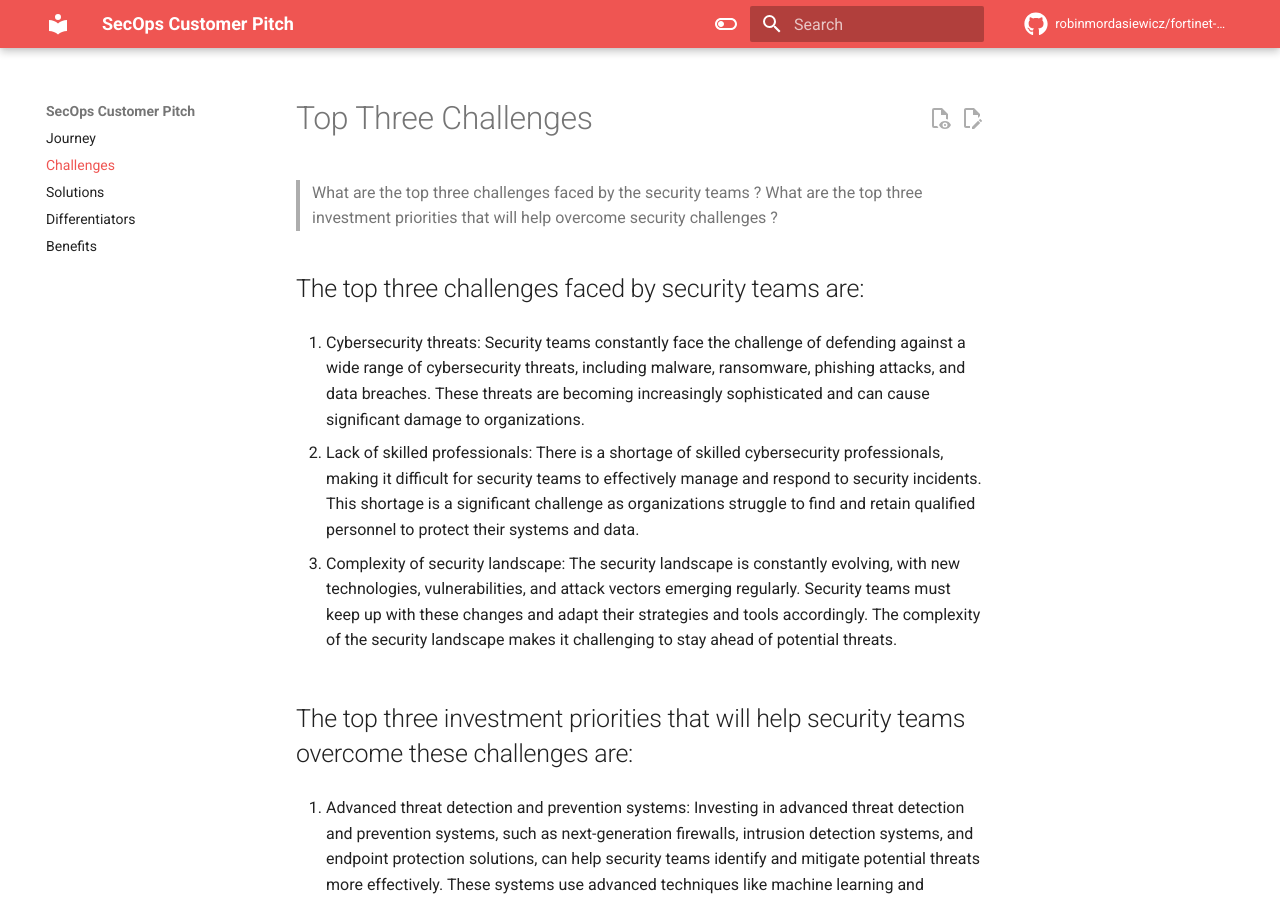
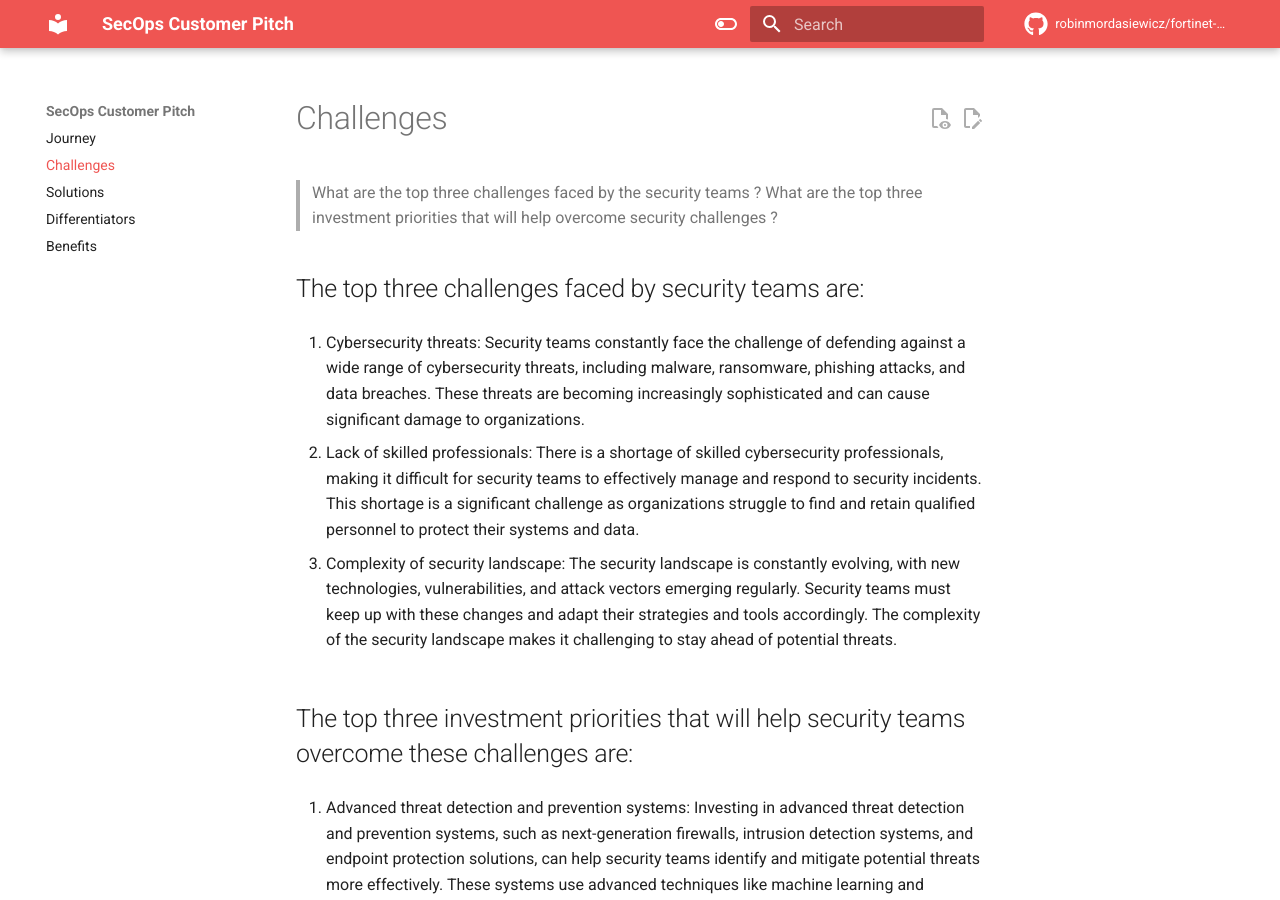
Before and after one commit to robinmordasiewicz/fortinet-secops-customer-simulation, an MkDocs documentation site: the page built from docs/challenges.md, in a window 1280 px wide and 900 px high. Built offline with MkDocs 1.6.1 and Material for MkDocs 9.7.7, drawn with Linux system fonts in a browser that asks for light colours; comment, search, counter and statistics services are not loaded; the version menu is left out.

Commit message:
chore(challenges.md): update heading from "Top Three Challenges" to "Challenges" for better clarity and consistency

```diff
--- a/docs/challenges.md
+++ b/docs/challenges.md
@@ -2,7 +2,7 @@
 comments: true
 ---
 
-# Top Three Challenges
+# Challenges
 
 > What are the top three challenges faced by the security teams ?
 > What are the top three investment priorities that will help overcome security challenges ?
```
